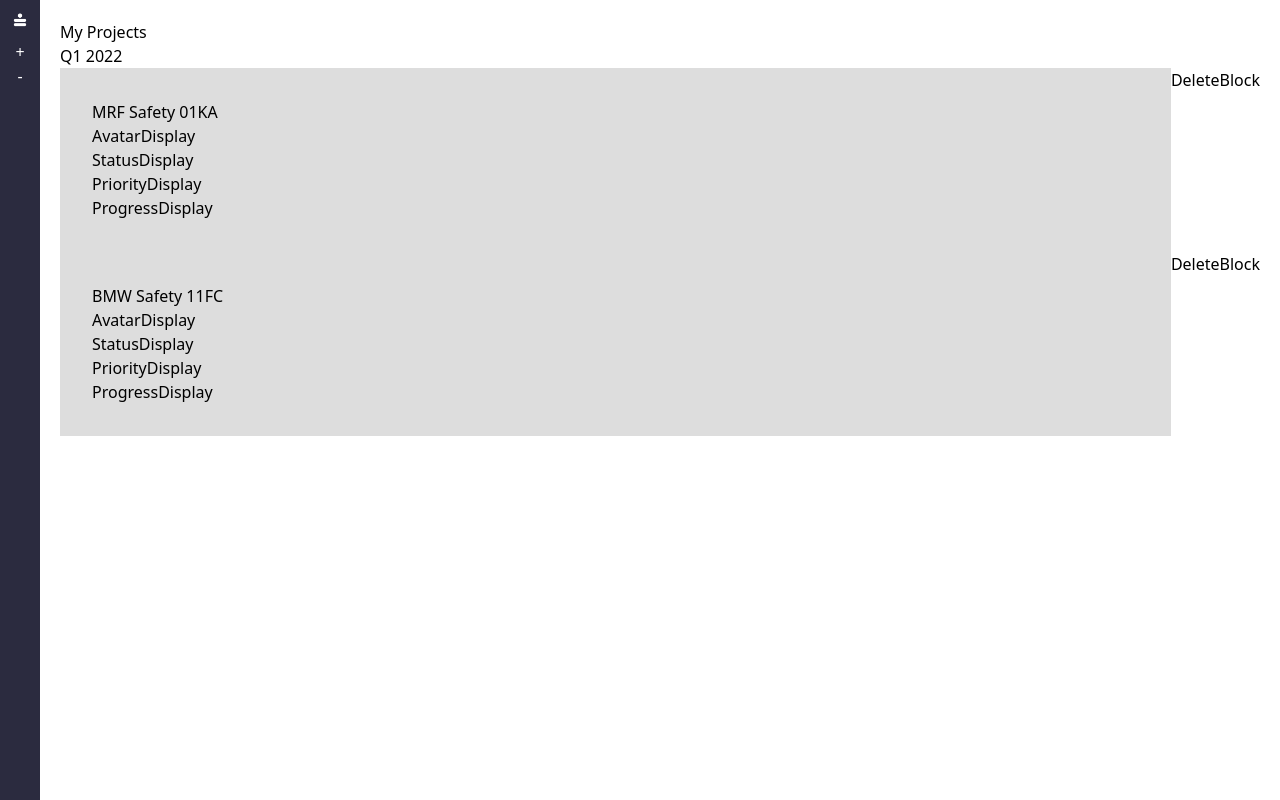
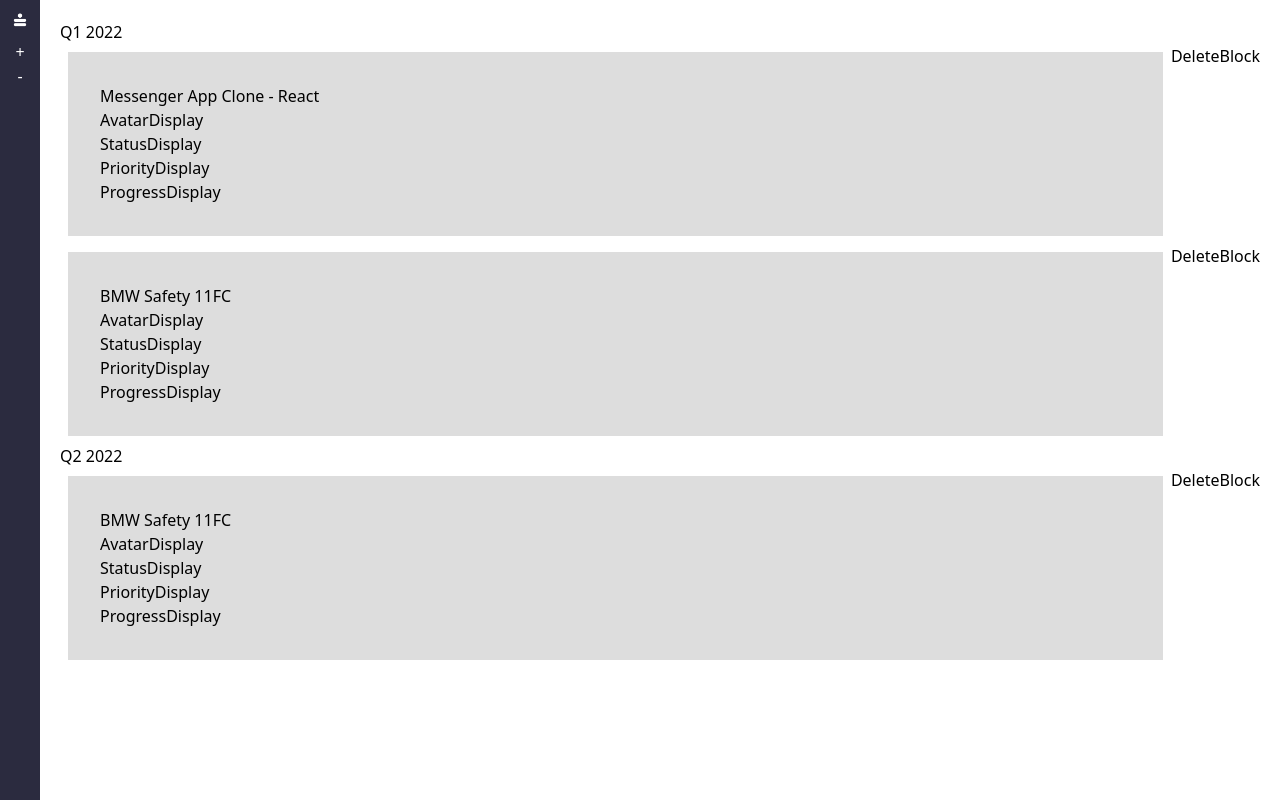
Before and after one commit to harish-hyperDev/monday-clone-react, a React (Vite) app: page / in a window 1280 px wide. Built offline with nearby package versions, Linux system fonts and the light colour scheme.

Commit message:
modifications to TicketCard

```diff
--- a/src/components/TicketCard.jsx
+++ b/src/components/TicketCard.jsx
@@ -8,7 +8,7 @@
 const TicketCard = ({ color, ticket }) => {
   return (
     <div className='flex w-full'>
-      <Link className='bg-[rgb(221,221,221)] m-2, p-8 w-full'>
+      <Link className='bg-[rgb(221,221,221)] m-2 p-8 w-full'>
         <div className='ticket-color'></div>
         <h3>{ticket.title}</h3>
         <AvatarDisplay />
--- a/src/pages/Dashboard.jsx
+++ b/src/pages/Dashboard.jsx
@@ -7,7 +7,7 @@
     {
       category: 'Q1 2022',
       color: 'red',
-      title: 'MRF Safety 01KA',
+      title: 'Messenger App Clone - React',
       owner: 'Ice Fruit',
       avatar: 'https://img.freepik.com/free-vector/mysterious-mafia-man-smoking-cigarette_52683-34828.jpg?w=740&t=st=1673524495~exp=1673525095~hmac=c1a9c5b223c3c7597f433bf62fa0015b828cf82d9f6f448718baef4f80ae15aa',
       status: 'done',
@@ -27,6 +27,18 @@
       progress: 80,
       description: "Ice Fruit Ticket",
       timestamp: '2022-04-15T12:14:11'
+    },
+    {
+      category: 'Q2 2022',
+      color: 'green',
+      title: 'BMW Safety 11FC',
+      owner: 'Ice Fruit',
+      avatar: 'https://img.freepik.com/free-psd/3d-rendering-travel-tourist_23-2149667951.jpg?w=740&t=st=1673524724~exp=1673525324~hmac=ac9807c1b67f77dfe2f56537cfe986105571abec72fd33f3f340c4f3a3a60dc5',
+      status: 'in-progress',
+      priority: 2,
+      progress: 80,
+      description: "Ice Fruit Ticket",
+      timestamp: '2022-04-15T12:14:11'
     }
   ]
 
@@ -38,7 +50,7 @@
 
 
     <div className='dashboard p-5 w-full'>
-      <h1>My Projects</h1>
+      {/* <h1>My Projects</h1> */}
       <div className='ticket-container h-[80vh] overflow-scroll'>
         {/* <TicketCard /> */}
         {tickets && uniqueCategories?.map((uniqueCategory, categoryIndex) => {
```
